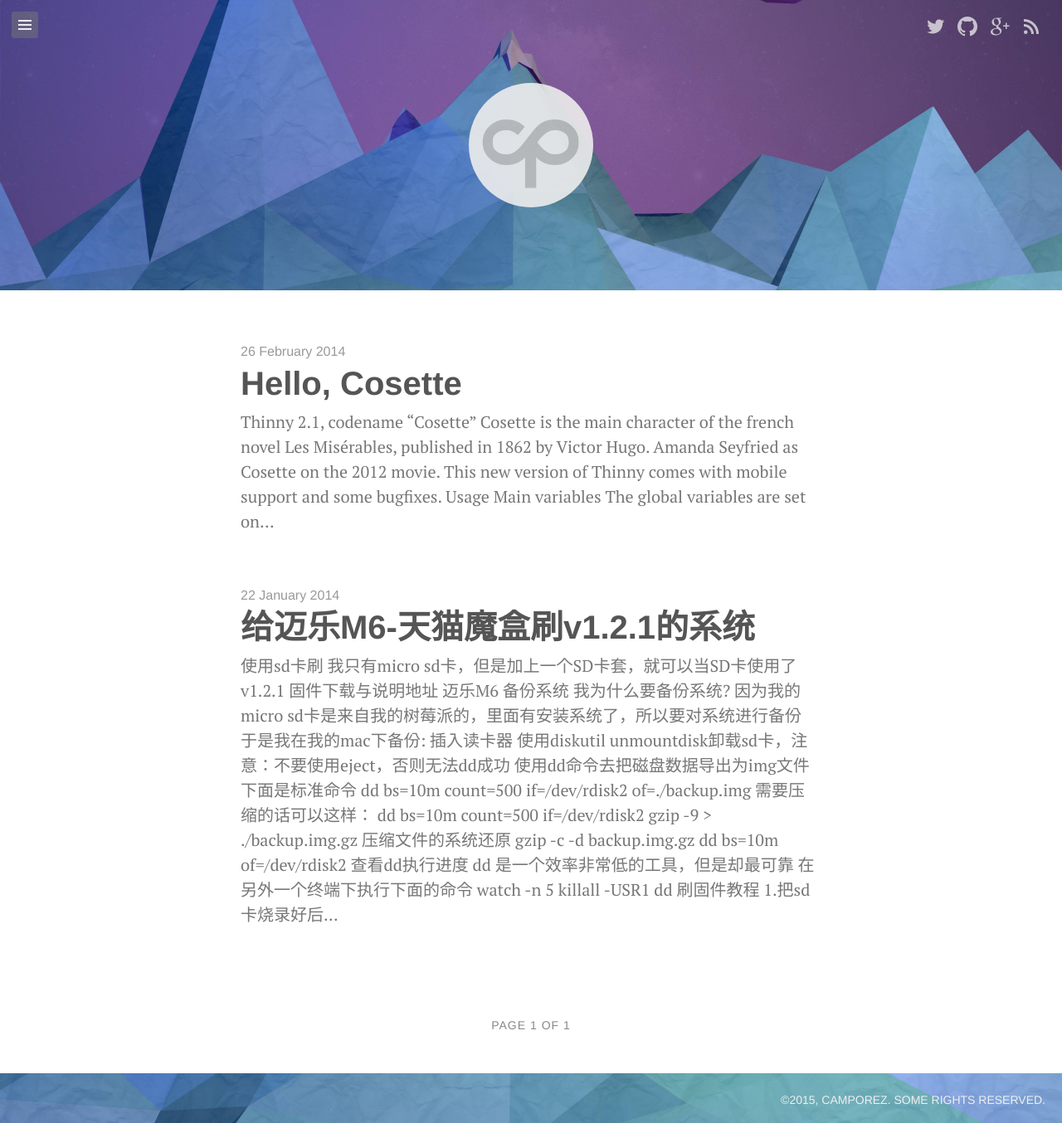
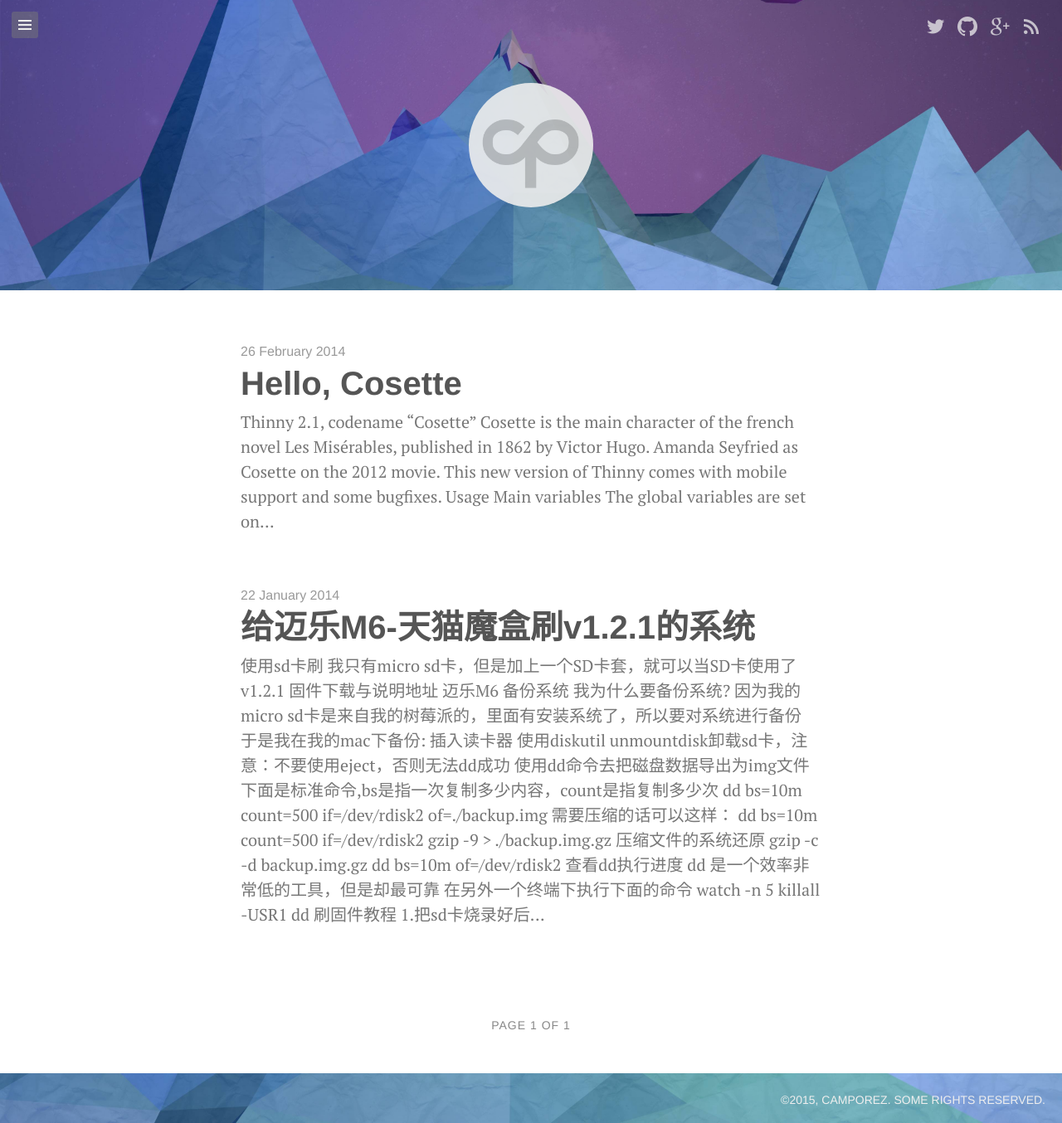
Before and after one commit to sherppard/sherppard.github.io, a Jekyll site: the page built from index.html, in a window 1280 px wide. Shown: the whole page at 83% size. Built offline with Jekyll 4.4.1, drawn with Linux system fonts in a browser that asks for light colours; Markdown is read by kramdown in place of the engine named in the settings; the list of posts is cut into pages by our own code.

Commit message:
2015-6-3-addtext4

````diff
--- a/_posts/2014-01-22-thinny-2.md
+++ b/_posts/2014-01-22-thinny-2.md
@@ -23,22 +23,21 @@
 - 使用*diskutil unmountdisk*卸载sd卡，`注意：不要使用eject，否则无法dd成功`
 - 使用[dd](http://zh.wikipedia.org/wiki/Dd_%28Unix%29)命令去把磁盘数据导出为img文件
 
-### 下面是标准命令
+- 下面是标准命令,`bs`是指一次复制多少内容，`count`是指复制多少次
 > dd bs=10m count=500 if=/dev/rdisk2 of=./backup.img
 
-### 需要压缩的话可以这样：
+- 需要压缩的话可以这样：
 > dd bs=10m count=500 if=/dev/rdisk2 | gzip -9 > ./backup.img.gz
 
-### 压缩文件的系统还原
+- 压缩文件的系统还原
 > gzip -c -d backup.img.gz | dd bs=10m of=/dev/rdisk2
 
-### 查看dd执行进度
+- 查看dd执行进度
 dd 是一个效率非常低的工具，但是却最可靠
+
 在另外一个终端下执行下面的命令
+> watch -n 5 killall -USR1 dd
 
-```
-watch -n 5 killall -USR1 dd
-```
 
 ## [刷固件教程](http://bbs.mele.cn/showtopic-2270.aspx)
 1.把sd卡烧录好后
@@ -55,25 +54,6 @@
 
 7.拔下sd卡，并且断电
 
-
-```
-def testhl():
-  print highlight
-```
-
--------
-
-
-You can add `code elements` with highlight support:
-<code class="python">
-  def testmarkdown():
-    print testmarkdown
-
-</code>
-
-Will output this:
-
-{% include image.html url="/media/2014-01-22-thinny-2/bianca.jpg" width="100%" description="Image captions are supported out of the box. Brilliant!" %}
+8.刷机成功，可以接上电视了
 
 -----
-Want to see something else added? [Open an issue](https://github.com/camporez/camporez.github.io/issues/new).
````
